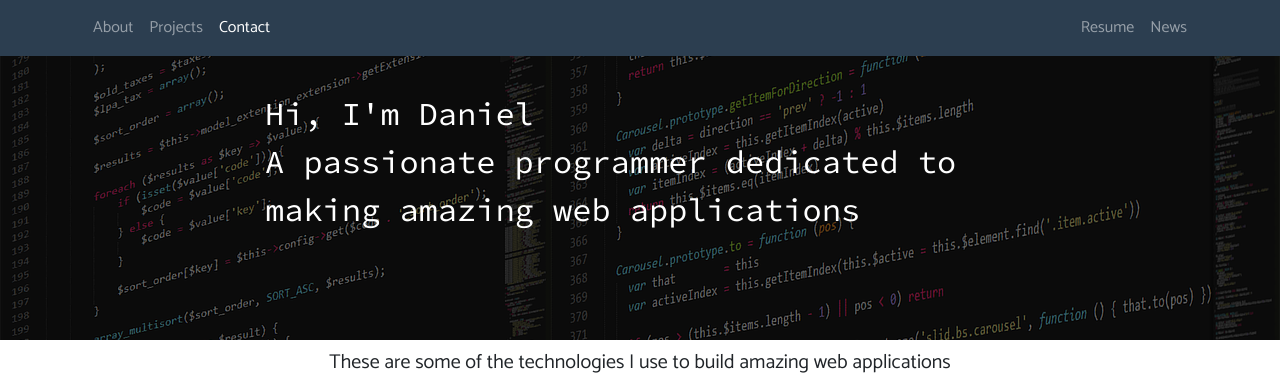
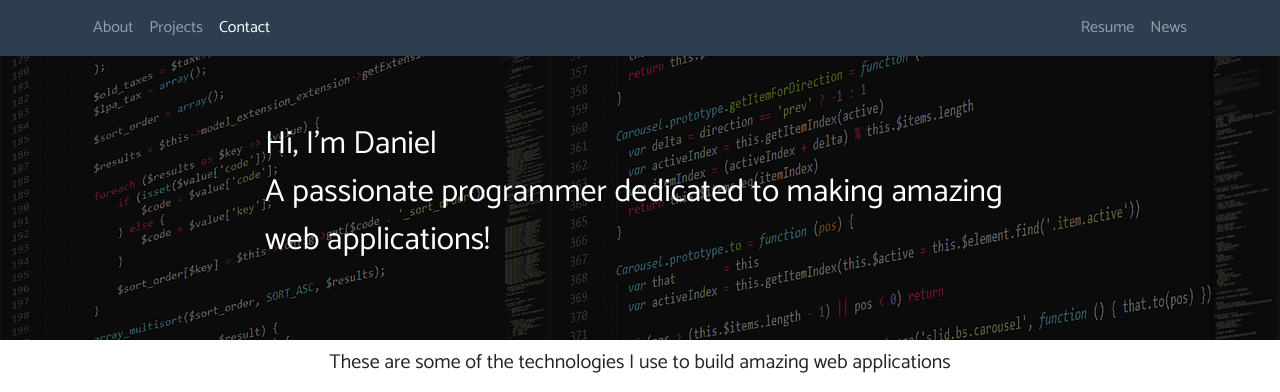
Before and after one commit to dkapper01/Portfolio, a plain HTML site: page index.html in a window 1280 px wide. Shown: the top 392 px of the page. Drawn offline with nearby package versions, Linux system fonts and the light colour scheme.

Commit message:
changed font in about

```diff
--- a/css/main.scss
+++ b/css/main.scss
@@ -5,7 +5,6 @@ $blue: #2c3e50;
 * { padding: 0; margin: 0; }
 
 body {
-
 	font-family: 'Catamaran', sans-serif;
 	background-color: $light-gray;
 	.nav-blue {
@@ -14,9 +13,9 @@ body {
 	.about-container {
 		background-color: $light-gray;
 		height: 340px;
-		padding-top: 90px;
+		padding-top: 120px;
 		background-image: url("../img/code-bg.png");
-		font-family: 'Source Code Pro', monospace;
+		// font-family: 'Source Code Pro', monospace;
 		.intro {
 			width: 750px;
 			margin: 0 auto;
--- a/index.html
+++ b/index.html
@@ -56,9 +56,6 @@
             <li class="nav-item">
               <a class="nav-link js-scroll-trigger" href="#projects">Projects</a>
             </li>
-            <!-- <li class="nav-item">
-              <a class="nav-link js-scroll-trigger" href="#skills">Skills</a>
-            </li> -->
             <li class="nav-item">
               <a class="nav-link js-scroll-trigger" href="#contact">Contact</a>
             </li>
@@ -77,14 +74,12 @@
 
     <div id="about" class="about-container">
     	<div class="intro">
-    		<!-- <img src="img/code-bg.png"> -->
     			<p>Hi, I'm Daniel</br>
-            A passionate programmer dedicated to making amazing web applications
+            A passionate programmer dedicated to making amazing web applications!
           </p>
     		</div>
     </div>
     <div id="skills" class="skills">
-      <!-- <h2>Skills</h2> -->
       <div class="more-space">
         <h5>
           These are some of the technologies I use to build amazing web applications
```
Also changed, not shown: css/main.css, 1 other file.
